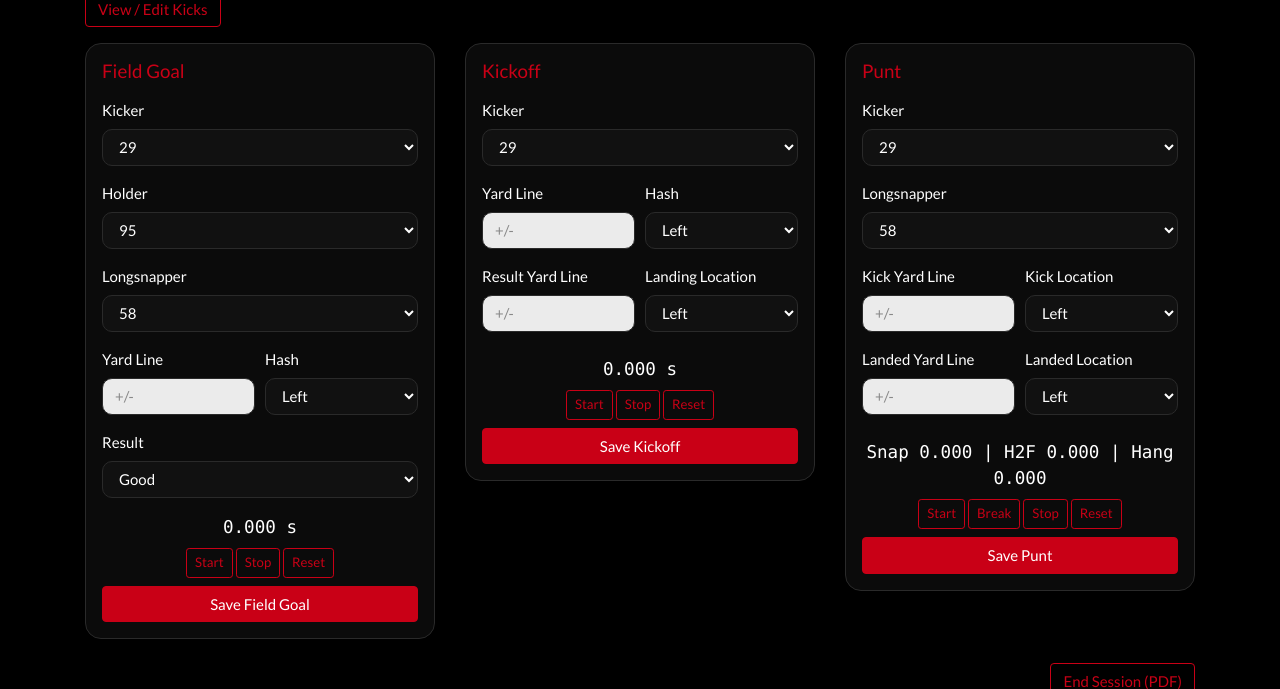
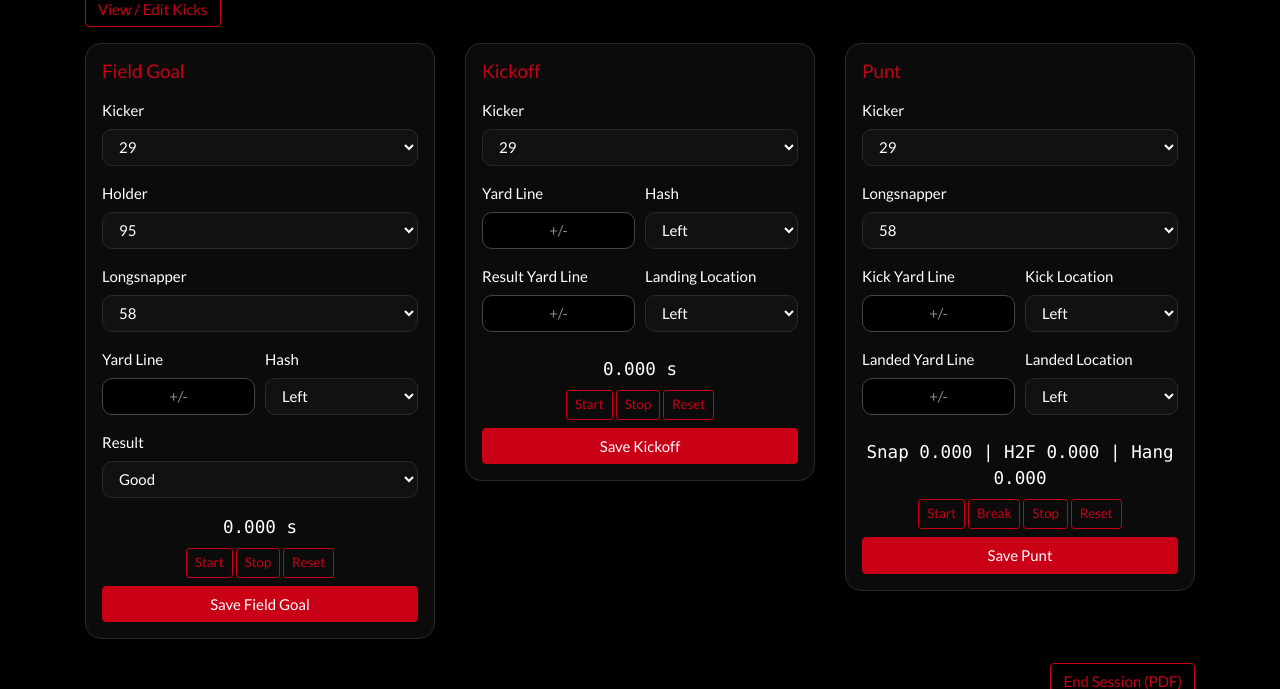
Before and after one commit to drfingersh/final5, a Flask app: page / in a window 1280 px wide. Shown: the part 175-864 px from the top of the page. Run offline with Flask 3, Linux system fonts and the light colour scheme; some libraries are stand-ins or nearby versions.

Commit message:
Color tune

```diff
--- a/templates/index.html
+++ b/templates/index.html
@@ -227,7 +227,7 @@ document.addEventListener("DOMContentLoaded", () => {
   </div>
 </div>
 
-<!-- Side Drawer -->
+<!-- Side Drawer + Yard-line Input Styling -->
 <style>
 .drawer{ position: fixed; top:0; right:-360px; width:360px; height:100%; background:#0c0c0c; color:#fff; border-left:1px solid #2a2a2a; z-index:1050; transition:right .25s ease; display:flex; flex-direction:column; }
 .drawer.open{ right:0; }
@@ -238,6 +238,14 @@ document.addEventListener("DOMContentLoaded", () => {
 .kick-item{ padding:10px 16px; border-bottom:1px solid #1a1a1a; cursor:pointer; }
 .kick-item:hover{ background:#121212; }
 .badge-type{ font-size:.75rem; border:1px solid #2a2a2a; padding:2px 6px; border-radius:999px; margin-right:6px; }
+
+/* <<< Yard-line inputs are now black bg / white text >>> */
+#fg_yl, #ko_yl, #ko_res_yl, #punt_kyl, #punt_lyl {
+  background-color:#000 !important;
+  color:#fff !important;
+  border:1px solid #444 !important;
+  text-align:center;
+}
 </style>
 
 <div id="kicksDrawer" class="drawer" aria-hidden="true">
@@ -327,7 +335,7 @@ document.getElementById('openDrawerBtn').addEventListener('click', (e)=>{
 function drawerOpen(){ drawer.el.classList.add('open'); drawer.backdrop.classList.add('open'); }
 function drawerClose(){ drawer.el.classList.remove('open'); drawer.backdrop.classList.remove('open'); }
 
-// ----- Summaries & distances (client side quick labels) -----
+// ----- Summaries (client labels) -----
 function summarizeKick(k){
   const type = k['Kick Type'] || '';
   let dist = '';
@@ -481,7 +489,7 @@ function applyLastUsed() {
 }
 document.addEventListener('DOMContentLoaded', applyLastUsed);
 
-// ----- Wire drawer close on ESC -----
+// ----- ESC to close drawer -----
 document.addEventListener('keydown', (e)=>{ if(e.key==='Escape') drawerClose(); });
 </script>
 {% endblock %}
```
